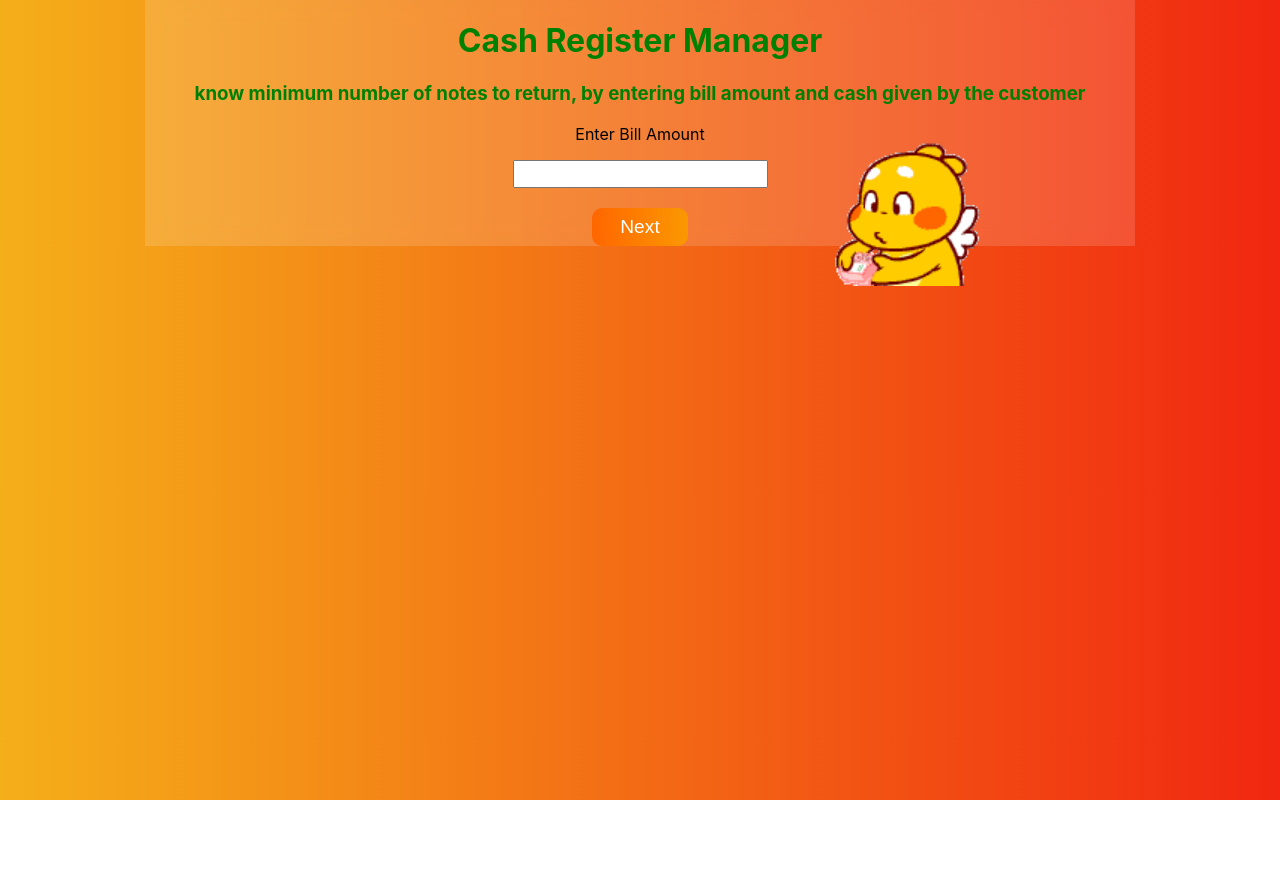
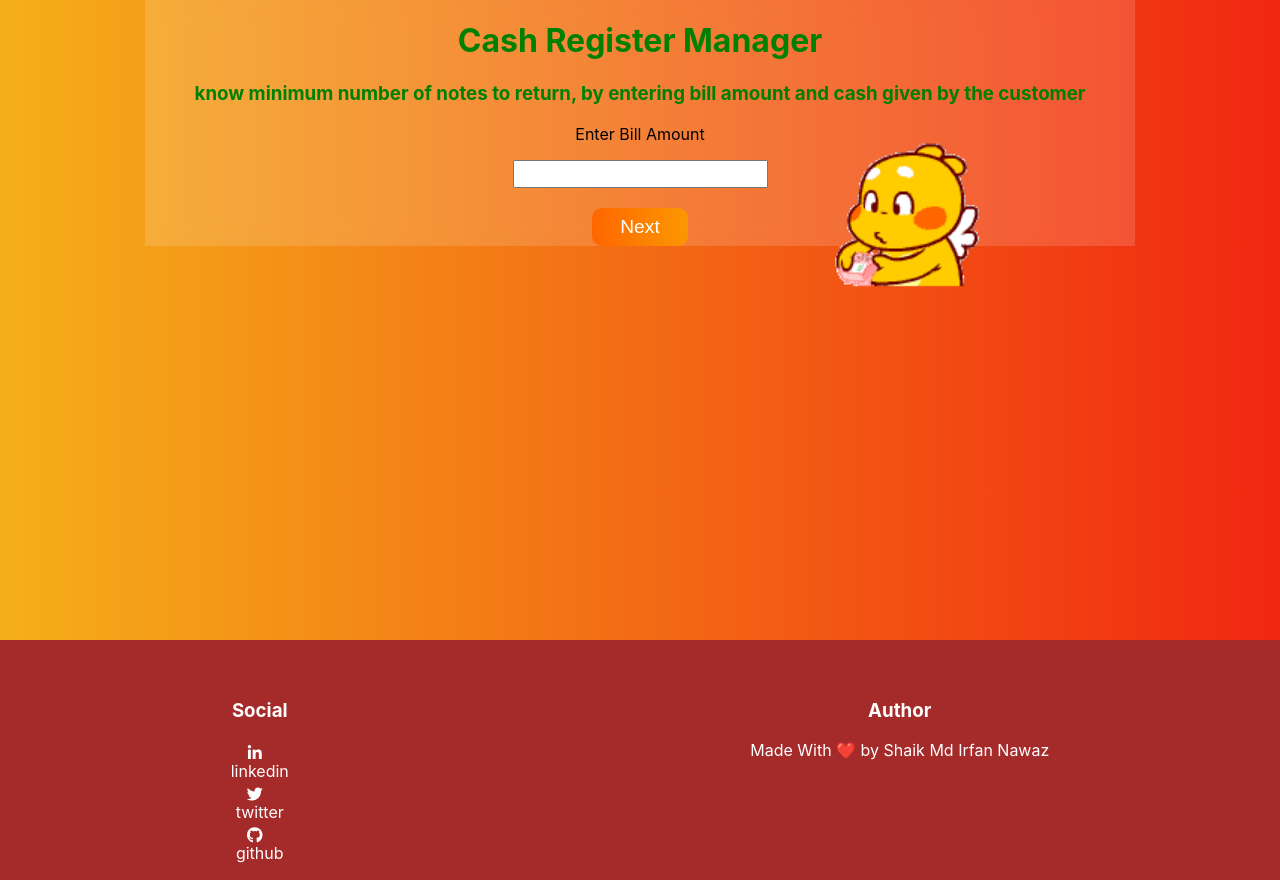
Before and after one commit to abuzarbagewadi/casher, a React (Create React App) app: page / in a window 1280 px wide. Before the commit the page ends 800 px from the top, so only its background shows below. Built offline with nearby package versions, Linux system fonts and the light colour scheme.

Commit message:
added footer

```diff
--- a/public/index.html
+++ b/public/index.html
@@ -9,6 +9,7 @@
       manifest.json provides metadata used when your web app is added to the
       homescreen on Android. See https://developers.google.com/web/fundamentals/engage-and-retain/web-app-manifest/
     -->
+  <script src="https://kit.fontawesome.com/ae7ce8d210.js" crossorigin="anonymous"></script>
   <link rel="manifest" href="%PUBLIC_URL%/manifest.json">
   <link rel="shortcut icon" href="%PUBLIC_URL%/favicon.ico">
   <!--
--- a/src/App.js
+++ b/src/App.js
@@ -147,6 +147,38 @@ export default function App() {
       <aside className="right">
         <img src={gif} alt="gif" />
       </aside>
+      <footer id="footer">
+        <div id="footer-container">
+          <div className="social">
+            <h3>Social</h3>
+            <a href="https://www.linkedin.com/in/irfan-nawaz/">
+              <i
+                className="fab fa-linkedin-in"
+                style={{ paddingRight: "10px", paddingTop: "5px" }}
+              ></i>
+              linkedin
+            </a>
+            <a href="https://twitter.com/shaik__irfan">
+              <i
+                className="fab fa-twitter"
+                style={{ paddingRight: "10px", paddingTop: "5px" }}
+              ></i>
+              twitter
+            </a>
+            <a href="https://github.com/Irfan-vit">
+              <i
+                className="fab fa-github"
+                style={{ paddingRight: "10px", paddingTop: "5px" }}
+              ></i>
+              github
+            </a>
+          </div>
+          <div className="author">
+            <h3>Author</h3>
+            <p>Made With ❤️ by Shaik Md Irfan Nawaz</p>
+          </div>
+        </div>
+      </footer>
     </div>
   );
 }
--- a/src/styles.css
+++ b/src/styles.css
@@ -130,3 +130,39 @@ img {
     margin-left: 20%;
   }
 }
+
+#footer {
+  /* margin-top: 46.4vh;
+  height: 20vh; */
+  position: absolute;
+  top: 80%;
+  width: 100%;
+  height: 30vh;
+  background-color: brown;
+  color: white;
+}
+
+#footer-container {
+  display: flex;
+  flex-direction: row;
+  justify-content: space-around;
+  position: relative;
+  top: 5vh;
+}
+
+.social {
+  display: flex;
+  flex-direction: column;
+}
+
+.social a {
+  display: flex;
+  flex-direction: column;
+  text-decoration: none;
+  color: var(--highlight-color);
+}
+
+.social a:hover {
+  text-decoration: none;
+  color: var(--primary-color);
+}
```
Lines whose indentation alone changed are shown as unchanged.
